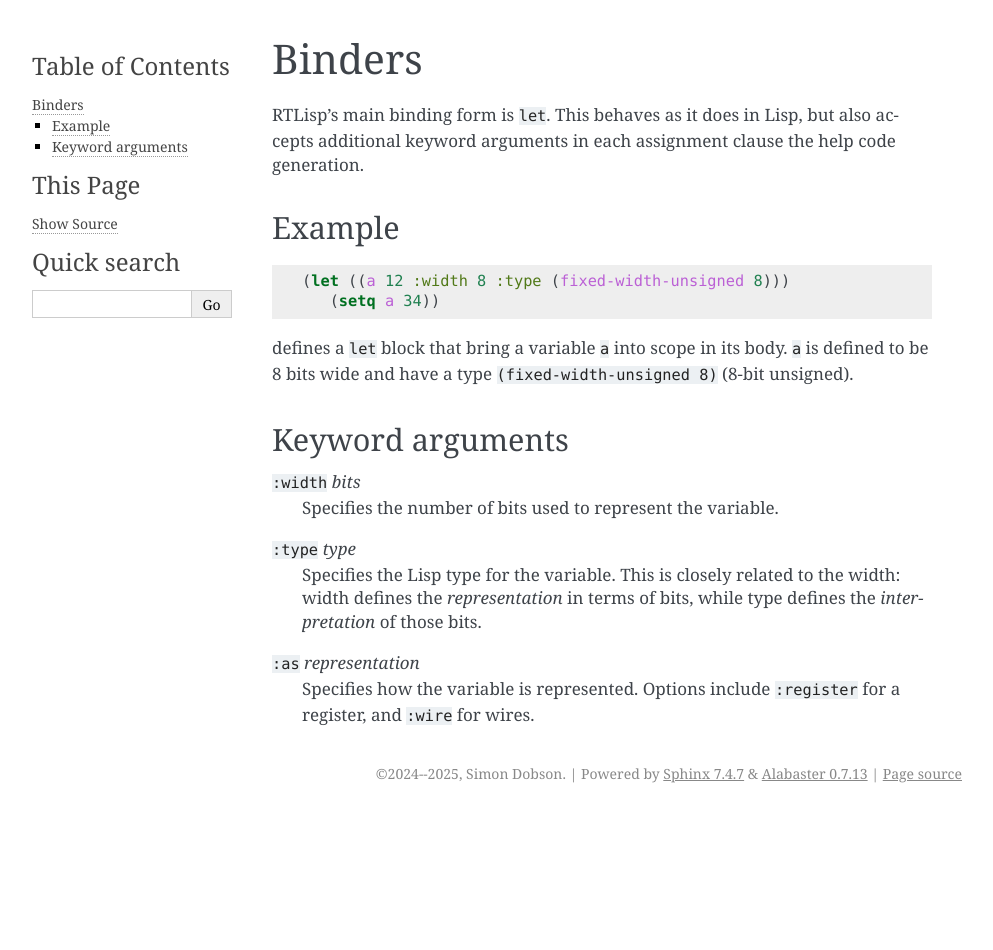
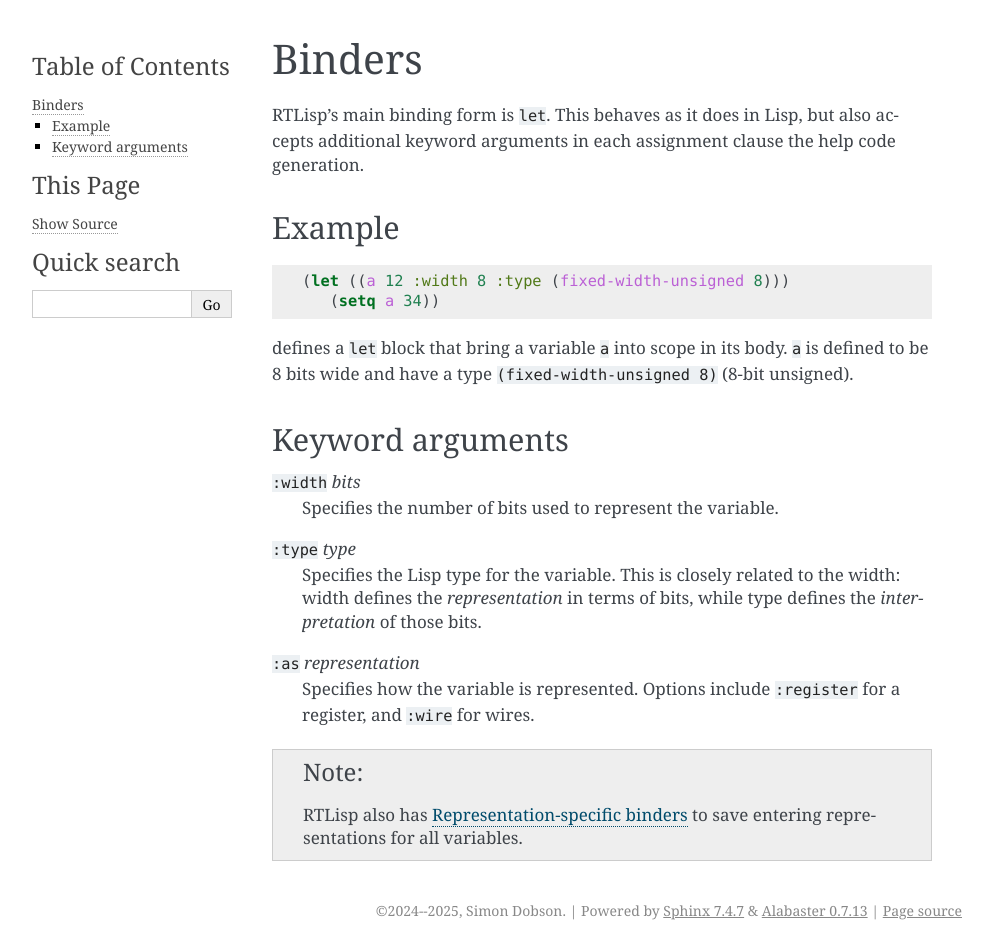
Before and after one commit to simoninireland/cl-vhdsl, a Sphinx documentation site: the page built from doc/rtl/binders.rst, in a window 1280 px wide. Shown: the whole page, without its empty margins (148-1141 px from the left). Built offline with Sphinx 7.4.7, drawn with Linux system fonts in a browser that asks for light colours; before the commit the page ends 900 px from its top, so only the background shows below that.

Commit message:
Added a page on representation-specific binder macros

```diff
--- a/doc/rtl.rst
+++ b/doc/rtl.rst
@@ -41,6 +41,7 @@ on the types passed to operators.
 .. toctree::
 
    rtl/binders
+   rtl/rep-spec-binders
    rtl/assignment
    rtl/control-flow
    rtl/operators
--- a/doc/rtl/binders.rst
+++ b/doc/rtl/binders.rst
@@ -35,3 +35,9 @@ Keyword arguments
 ``:as`` *representation*
   Specifies how the variable is represented. Options include
   ``:register`` for a register, and ``:wire`` for wires.
+
+
+.. note::
+
+   RTLisp also has :ref:`rtl-rep-spec-binders` to save entering
+   representations for all variables.
```
Also changed, not shown: doc/rtl/rep-spec-binders.rst (added, +27 -0 lines).
